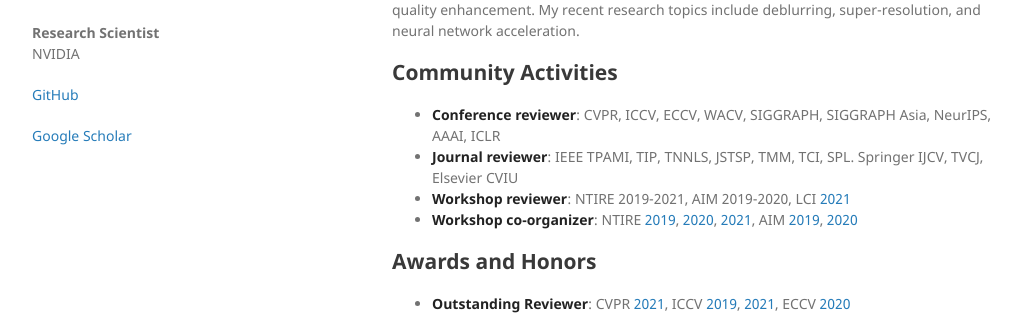
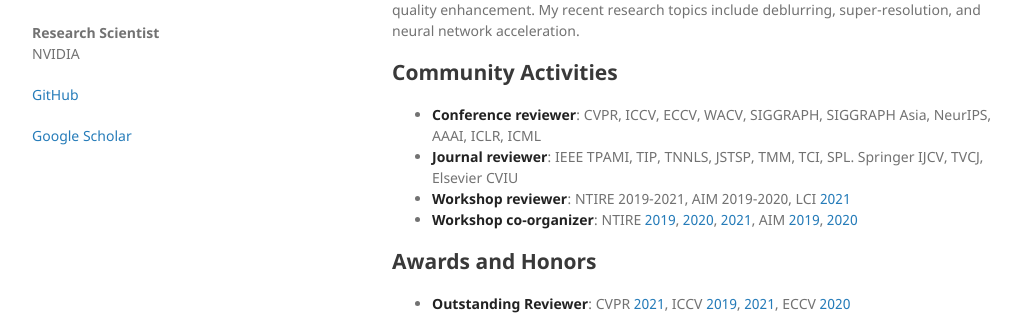
Before and after one commit to SeungjunNah/seungjunnah.github.io, a Jekyll site: the page built from index.md, in a window 1280 px wide and 1396 px high. Shown: the part 382-699 px from the top of the window, without its empty margins (128-1149 px from the left). Built offline with Jekyll 4.4.1, drawn with Linux system fonts in a browser that asks for light colours.

Commit message:
paper review update

```diff
--- a/index.md
+++ b/index.md
@@ -22,7 +22,7 @@
 
 ## Community Activities
 
-* **Conference reviewer**: CVPR, ICCV, ECCV, WACV, SIGGRAPH, SIGGRAPH Asia, NeurIPS, AAAI, ICLR
+* **Conference reviewer**: CVPR, ICCV, ECCV, WACV, SIGGRAPH, SIGGRAPH Asia, NeurIPS, AAAI, ICLR, ICML
 * **Journal reviewer**: IEEE TPAMI, TIP, TNNLS, JSTSP, TMM, TCI, SPL. Springer IJCV, TVCJ, Elsevier CVIU
 * **Workshop reviewer**: NTIRE 2019-2021, AIM 2019-2020, LCI [2021](https://sites.google.com/view/lci-iccv2021)
 * **Workshop co-organizer**: NTIRE [2019](https://data.vision.ee.ethz.ch/cvl/ntire19/), [2020](https://data.vision.ee.ethz.ch/cvl/ntire20/), [2021](https://data.vision.ee.ethz.ch/cvl/ntire21/), AIM [2019](https://data.vision.ee.ethz.ch/cvl/aim19/), [2020](https://data.vision.ee.ethz.ch/cvl/aim19/)
```
Also changed, not shown: 1 other file.
